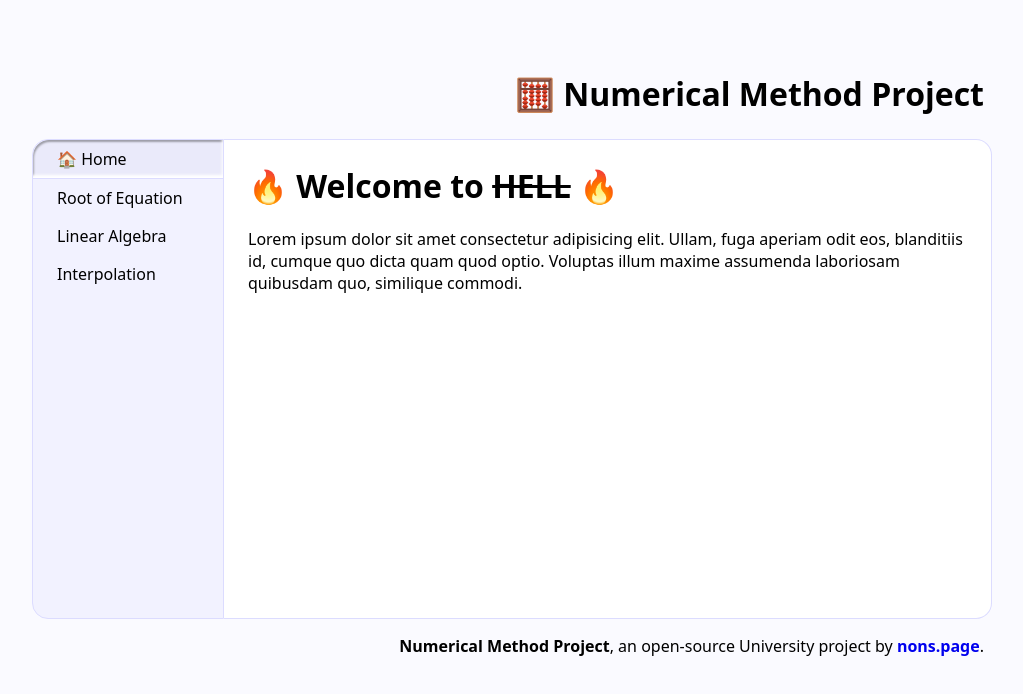
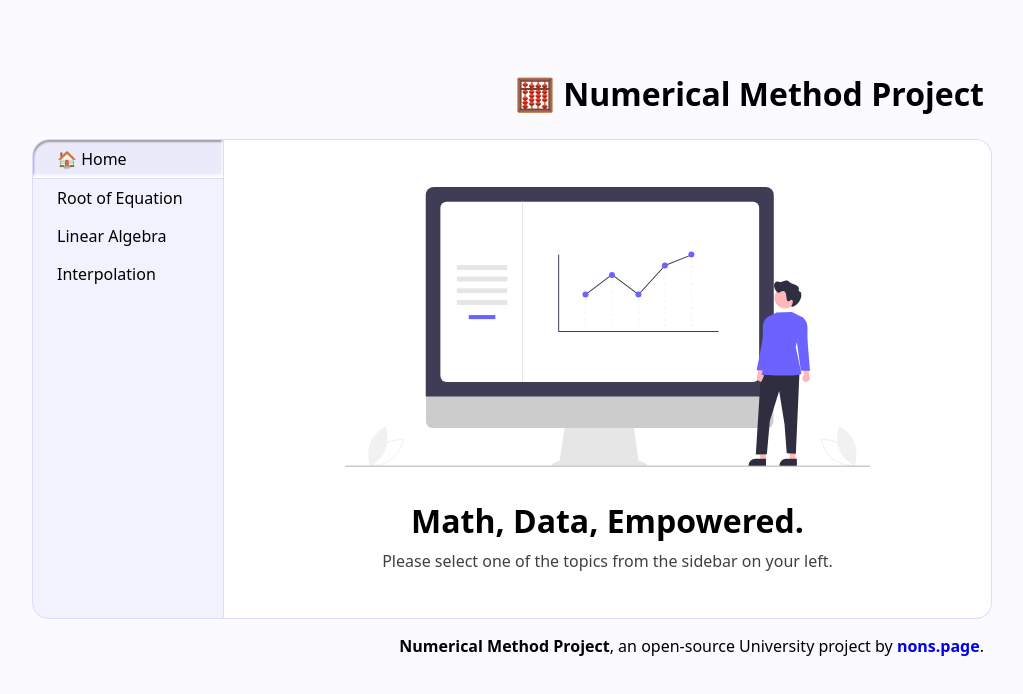
Before and after one commit to NaiNonTH/nm-project, a SvelteKit app: page / in a window 1280 px wide. Shown: the top 694 px of the page, without its empty margins (128-1151 px from the left). Built offline with nearby package versions, Linux system fonts and the light colour scheme.

Commit message:
New Landing page design

```diff
--- a/src/routes/+page.svelte
+++ b/src/routes/+page.svelte
@@ -1,8 +1,30 @@
-<h1>
-	<span aria-hidden="true">🔥</span> Welcome to <s>HELL</s> <span aria-hidden="true">🔥</span>
-</h1>
-<p>
-	Lorem ipsum dolor sit amet consectetur adipisicing elit. Ullam, fuga aperiam odit eos, blanditiis
-	id, cumque quo dicta quam quod optio. Voluptas illum maxime assumenda laboriosam quibusdam quo,
-	similique commodi.
-</p>
+<section class="hero">
+	<img width="360" height="280" src="dashboard.svg" alt="Dashboard by unDraw">
+	<div>
+		<h1>Math, Data, Empowered.</h1>
+		<p>Please select one of the topics from the sidebar on your left.</p>
+	</div>
+</section>
+
+<style>
+	.hero {
+		height: 100%;
+		display: flex;
+		flex-direction: column;
+		justify-content: center;
+		gap: 2rem;
+	}
+	.hero * {
+		width: 100%;
+		text-align: center;
+	}
+	.hero div * {
+		margin: 0.5rem 0;
+	}
+	.hero h1 {
+		font-size: 2rem;
+	}
+	.hero p {
+		opacity: 0.75;
+	}
+</style>
```
Also changed, not shown: static/dashboard.svg (added).
